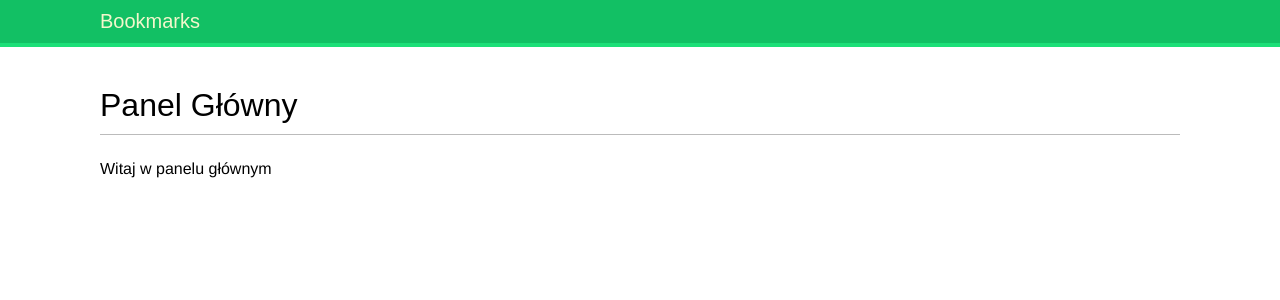
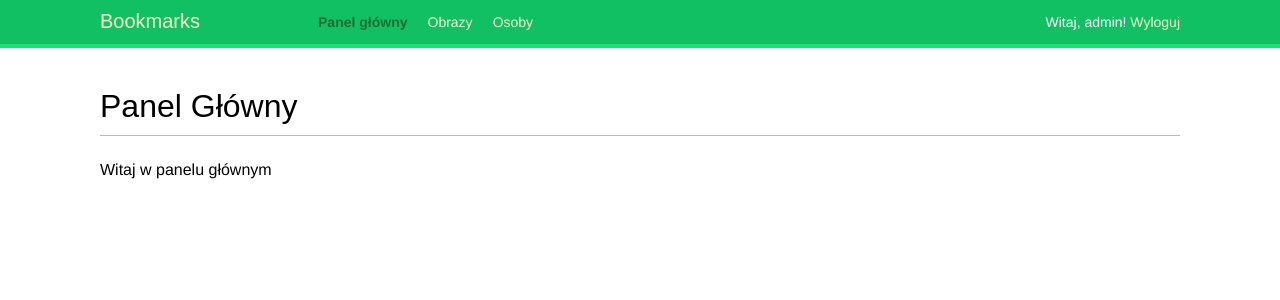
Before and after one commit to ossker/bookmarks-app, a Django app: page /account/ in a window 1280 px wide. Shown: the top 300 px of the page. Run offline with Django 3.2, Linux system fonts and the light colour scheme; a user stored in the database is signed in; some web fonts are replaced.

Commit message:
Login, logout links added.

```diff
--- a/bookmarks/account/templates/base.html
+++ b/bookmarks/account/templates/base.html
@@ -8,6 +8,27 @@
 <body>
     <div id="header">
         <span class="logo">Bookmarks</span>
+        {% if request.user.is_authenticated %}
+            <ul class="menu">
+                <li {% if section == "dashboard" %} class="selected" {% endif %}>
+                    <a href="{% url 'dashboard' %}">Panel główny</a>
+                </li>
+                <li {% if section == "images" %} class="selected" {% endif %}>
+                    <a href="#">Obrazy</a>
+                </li>
+                <li {% if section == "people" %} class="selected" {% endif %}>
+                    <a href="#">Osoby</a>
+                </li>
+            </ul>
+        {% endif %}
+        <span class="user">
+            {% if request.user.is_authenticated %}
+                Witaj, {{ request.user.username }}!
+                <a href="{% url 'logout' %}">Wyloguj</a>
+            {% else %}
+                <a href="{% url 'login' %}">Zaloguj</a>
+            {% endif %}
+        </span>
     </div>
 
     <div id="content">
--- a/bookmarks/bookmarks/settings.py
+++ b/bookmarks/bookmarks/settings.py
@@ -31,13 +31,13 @@ ALLOWED_HOSTS = []
 # Application definition
 
 INSTALLED_APPS = [
-    'django.contrib.admin',
     'django.contrib.auth',
     'django.contrib.contenttypes',
     'django.contrib.sessions',
     'django.contrib.messages',
     'django.contrib.staticfiles',
     'account.apps.AccountConfig',
+    'django.contrib.admin',
 ]
 
 MIDDLEWARE = [
```
Also changed, not shown: bookmarks/db.sqlite3.
